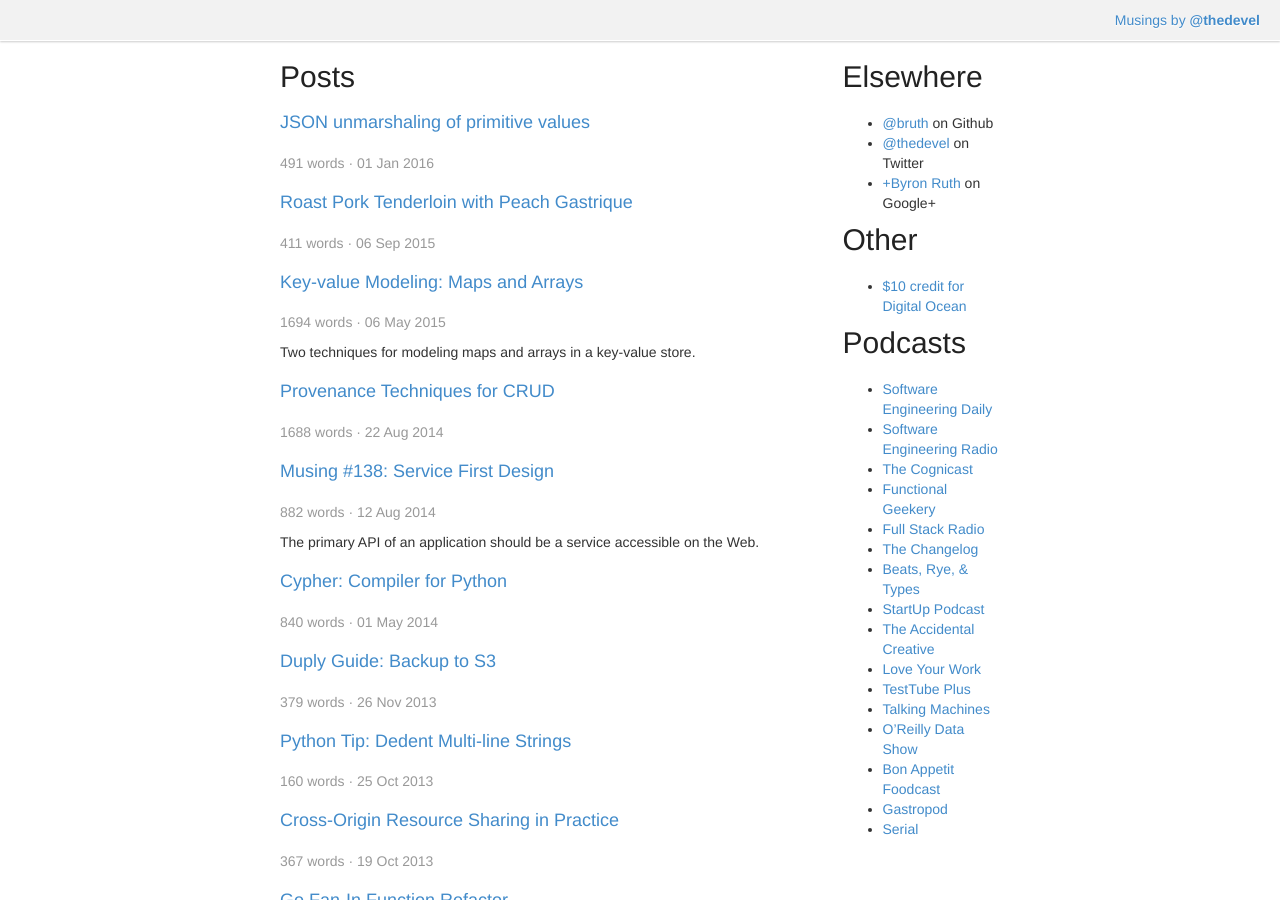
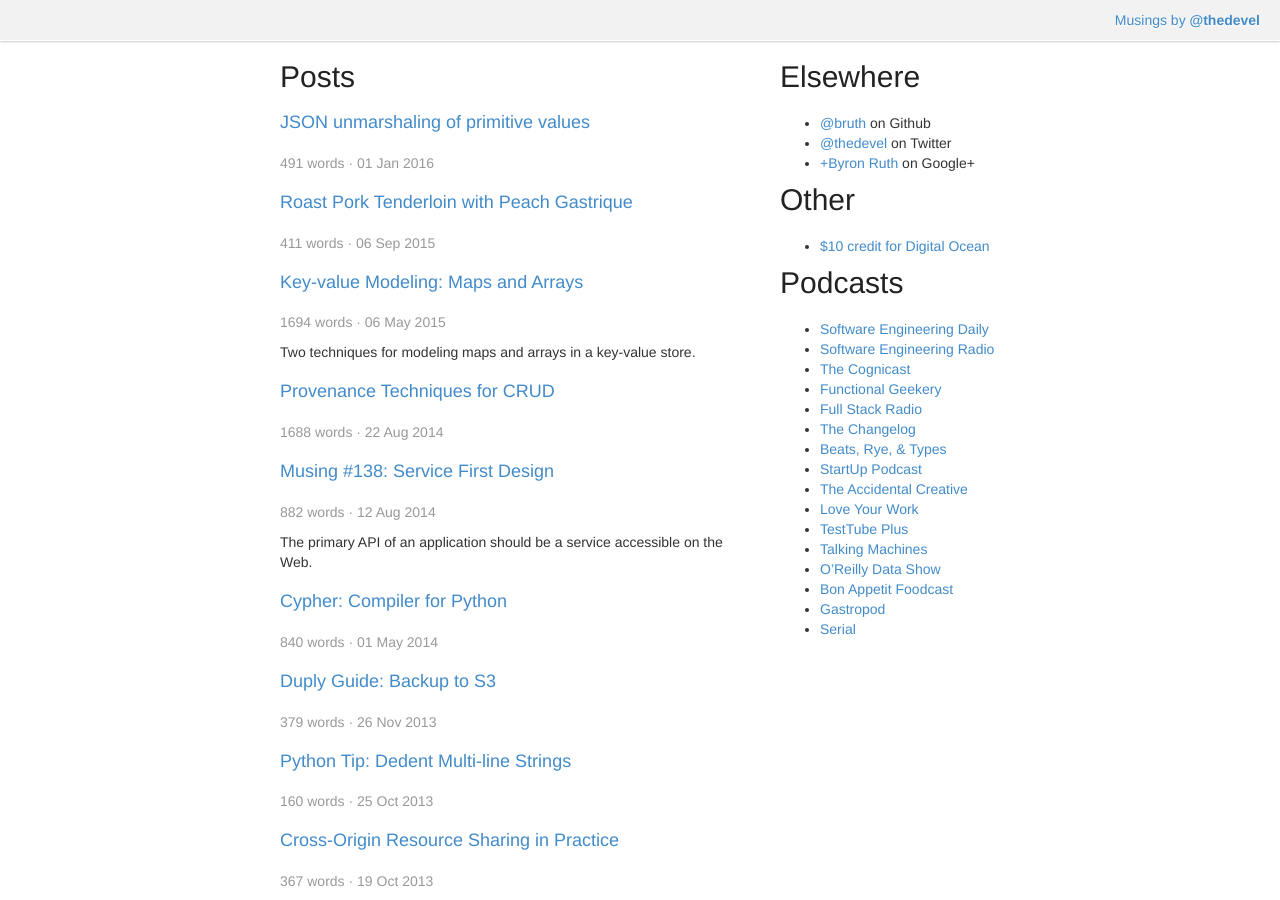
Before and after one commit to bruth/devel.io, a Jekyll site: the page built from index.html, in a window 1280 px wide and 900 px high. Built offline with Jekyll 4.4.1, drawn with Linux system fonts in a browser that asks for light colours; Markdown is read by kramdown in place of the engine named in the settings.

Commit message:
Increase right column size
Signed-off-by: Byron Ruth <b@devel.io>

```diff
--- a/index.html
+++ b/index.html
@@ -32,7 +32,7 @@
 {% endcapture %}
 
 
-<div class=col-md-9>
+<div class=col-md-8>
     <h2>Posts</h2>
 
     {% for post in site.posts limit %}
@@ -47,7 +47,7 @@
     {% endfor %}
 </div>
 
-<div class=col-md-3>
+<div class=col-md-4>
     <h2>Elsewhere</h2>
     {{ elsewhere|markdownify }}
 
```
